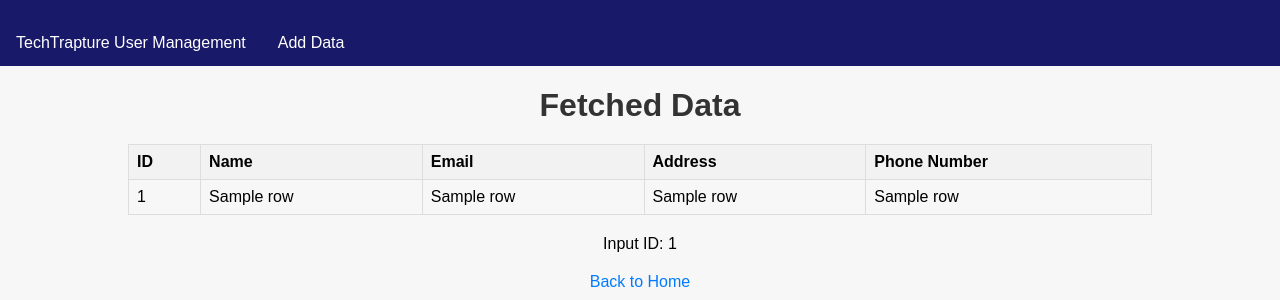
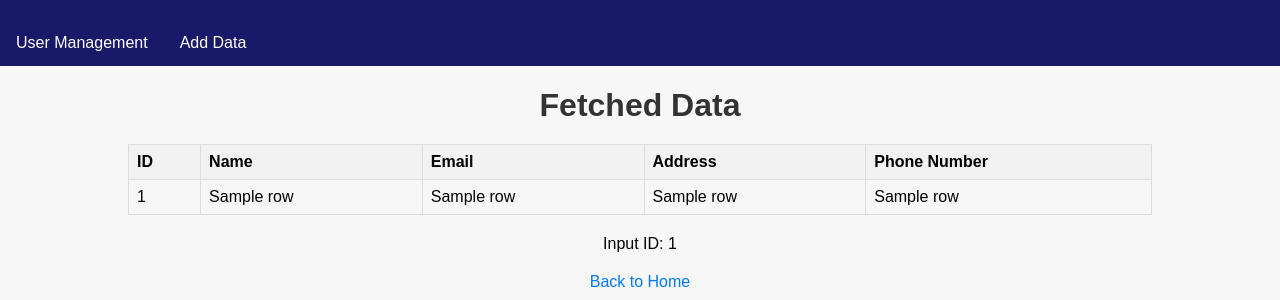
Before and after one commit to Kavitha134/three-tier-app, a Flask app: template templates/data.html in a window 1280 px wide. Shown: the top 300 px of the page. Run offline with Flask 3, Linux system fonts and the light colour scheme; the template is opened without the code that fills it: most values are stand-ins (such as "Sample title", 1, 10 or a date in 2020).

Commit message:
Update data.html

```diff
--- a/templates/data.html
+++ b/templates/data.html
@@ -63,7 +63,7 @@
 </head>
 <body>
     <div class="navbar">
-        <a href="#home">TechTrapture User Management</a>
+        <a href="#home">User Management</a>
         <a href="/" class="fetch-data-btn">Add Data</a>
     </div>
 
```
